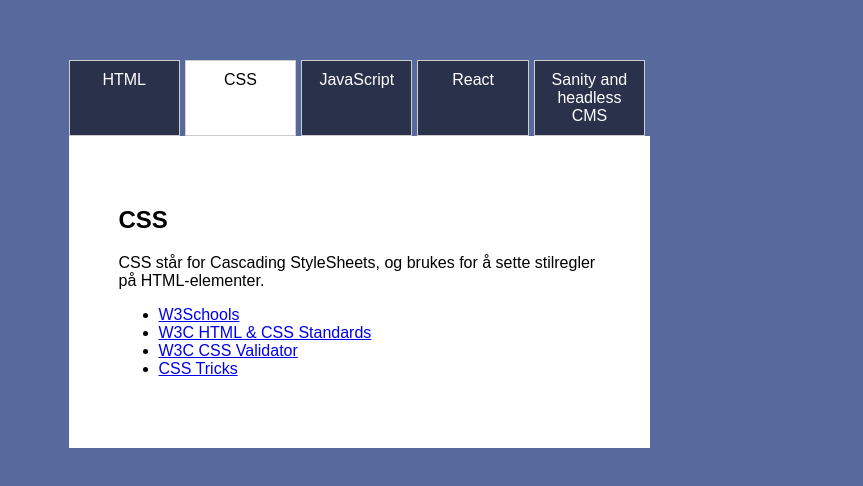
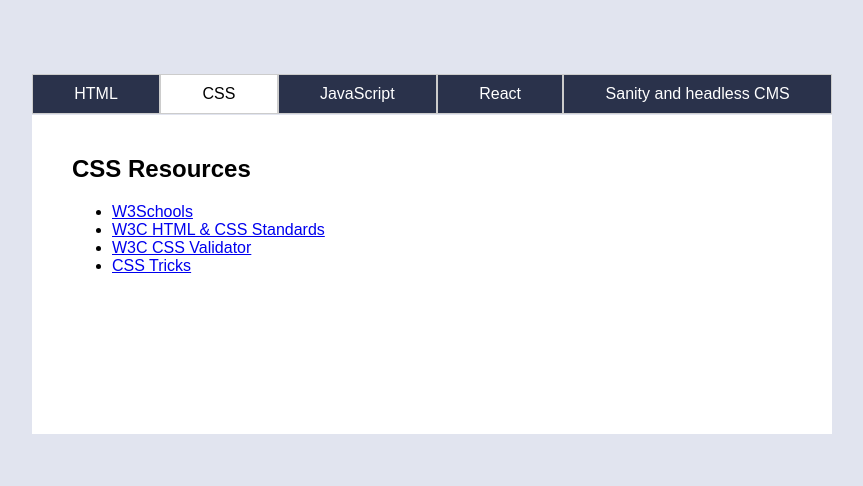
Before and after one commit to ezatjr/uin23ak3_resourceapp_group36, a React (Create React App) app: page /css in a window 1280 px wide. Shown: the part 146-632 px from the top of the page, without its empty margins (208-1071 px from the left). Built offline with nearby package versions, Linux system fonts and the light colour scheme.

Commit message:
resources.js Oppdatert og skjermrespons

```diff
--- a/src/App.js
+++ b/src/App.js
@@ -11,7 +11,7 @@ const App = () => {
   return (
     <Router>
       <Routes>
-      <Route path="/" element={<Layout><HTMLResources /></Layout>} />
+      <Route path="/" element={<Layout />} />
         <Route path="/html" element={<Layout><HTMLResources /></Layout>} />
         <Route path="/css" element={<Layout><CSSResources /></Layout>} />
         <Route path="/javascript" element={<Layout><JavaScriptResources /></Layout>} />
--- a/src/components/CSSResources.js
+++ b/src/components/CSSResources.js
@@ -2,20 +2,16 @@ import React from 'react'; //Importer react, noe som er nødvendig for å bruker
 import resources from '../resources'; //Henter filen resources.
 
 const HTMLResources = () => {
-  const Resource = resources.find(resource => resource.category === 'CSS'); //resources array brukes for å finne ressursen som tilhører kstergorien CSS ved hjelp av .find
-
+  const cssResources = resources.filter(resource => resource.category === 'css');
   return (
     <>
-      <h2>{Resource.category}</h2> {/* Overskriften viser kategorien til ressursen */}
-      <p>{Resource.text}</p> {/* P-tag som viser teksten til ressursen. */}
-
+      <h2>CSS Resources</h2>
       <ul>
-        {/* Mapper gjennom arrayen. Sources skal inneholde informasjon om ulike kilder til ressurser */}
-        {Resource.sources.map((source, index) => (
-          <li key={index}><a href={source.url}>{source.title}</a></li>
+        {cssResources.map((resource, index) => (
+          <li key={index}>
+            <a href={resource.url}>{resource.title}</a>
+          </li>
         ))}
-        {/* For hver kilde, blir det generert listeelement. Key Index brukes for å gi hvert <li> en unik nøkkel basert på indeksen i arrayen */}
-        {/* Inni hvert <li> er det også lagd en a href som er URL til kilden. */}
       </ul>
     </>
   );
--- a/src/components/HTMLResources.js
+++ b/src/components/HTMLResources.js
@@ -2,19 +2,21 @@ import React from 'react'; //Importer react, noe som er nødvendig for å bruker
 import resources from '../resources'; //Henter filen resources.
 
 const HTMLResources = () => {
-  const Resource = resources.find(resource => resource.category === 'HTML');
+  const htmlResources = resources.filter(resource => resource.category === 'html');
 
   return (
     <>
-      <h2>{Resource.category}</h2>
-      <p>{Resource.text}</p>
+      <h2>HTML Resources</h2>
       <ul>
-        {Resource.sources.map((source, index) => (
-          <li key={index}><a href={source.url}>{source.title}</a></li>
+        {htmlResources.map((resource, index) => (
+          <li key={index}>
+            <a href={resource.url}>{resource.title}</a>
+          </li>
         ))}
       </ul>
     </>
   );
+
 }
 
 export default HTMLResources;
--- a/src/components/JavaScriptResources.js
+++ b/src/components/JavaScriptResources.js
@@ -2,15 +2,15 @@ import React from 'react';
 import resources from '../resources';
 
 const HTMLResources = () => {
-  const Resource = resources.find(resource => resource.category === 'JavaScript');
-
+  const javascriptResources = resources.filter(resource => resource.category === 'javascript');
   return (
     <>
-      <h2>{Resource.category}</h2>
-      <p>{Resource.text}</p>
+      <h2>JavaScript Resources</h2>
       <ul>
-        {Resource.sources.map((source, index) => (
-          <li key={index}><a href={source.url}>{source.title}</a></li>
+        {javascriptResources.map((resource, index) => (
+          <li key={index}>
+            <a href={resource.url}>{resource.title}</a>
+          </li>
         ))}
       </ul>
     </>
--- a/src/components/Layout.scss
+++ b/src/components/Layout.scss
@@ -1,6 +1,6 @@
 body {
     font-family: 'Montserrat', sans-serif;
-    background-color: #58699D;
+    background-color: #E1E4EF;
     margin: 0;
     padding: 0;
     display: flex;
@@ -8,25 +8,28 @@ body {
     align-items: center;
     height: 100vh;
 }
+
 .container {
     background-color: #fff;
-    height: 60%;
-    width: 80%; /* Juster bredden på beholderen etter behov*/
-    max-width: 950px;
+    height: 45vh;
+    width: 800px;
+    padding: 0px;
+    margin: 20px;
     display: flex;
     flex-direction: column;
-}
+  }
 
 h1 {
     font-size: 2em;
 }
 
 main {
-    margin: 20px 0;
+    margin: 20px ;
+    height: 200px;
 }
 
 .tab-container {
-    background-color: #58699D;
+    background-color: #E1E4EF;
     display: flex;
     flex-direction: column;
     align-items: center;
@@ -37,30 +40,27 @@ main {
     margin: 0;
     padding: 0;
     display: flex;
-    justify-content: space-between; /* Fordel tappene jevnt over beholderen */
-    width: 100%; /* Sørg for at tappene tar hele bredden av beholderen */
+    justify-content: space-between;
+    width: 100%;
 }
 
+
 .tab-menu li {
-    flex-basis: calc(20% - 10px);
     background-color: #2A324B;
     border: 1px solid #ccc;
     padding: 10px;
-    margin-right: 5px;
+    margin-bottom: 1px;
     cursor: pointer;
     color: #fff;
     text-align: center;
+    flex-grow: 1;
 }
 
 .tab-menu li.active {
     background-color: #fff;
-    color: #000;
+    color: #000 !important;
 }
 
-.tab-menu li:active {
-    background-color: #fff;
-    color: black !important;
-}
 .tab-menu li a {
     color: inherit; /* Bruk foreldrenes farge*/
     text-decoration: none; /* Fjern understreking fra lenker */
@@ -75,5 +75,21 @@ main {
 }
 
 .resource-details {
-    margin: 50px;
+    margin: 20px;
 }
+
+@media only screen and (max-width: 768px) {
+    .container {
+        width: 90%; /* Adjusted width for smaller screens */
+        height: 65vh;
+    }
+    .tab-menu {
+        flex-wrap: wrap;
+    }
+
+    .tab-menu li {
+        flex-basis: calc(50% - 10px);
+        max-width: none;
+        margin-bottom: 10px;
+    }
+}
--- a/src/components/ReactResources.js
+++ b/src/components/ReactResources.js
@@ -2,15 +2,15 @@ import React from 'react';
 import resources from '../resources';
 
 const HTMLResources = () => {
-  const Resource = resources.find(resource => resource.category === 'React');
-
+  const reactResources = resources.filter(resource => resource.category === 'react');
   return (
     <>
-      <h2>{Resource.category}</h2>
-      <p>{Resource.text}</p>
+      <h2>React Resources</h2>
       <ul>
-        {Resource.sources.map((source, index) => (
-          <li key={index}><a href={source.url}>{source.title}</a></li>
+        {reactResources.map((resource, index) => (
+          <li key={index}>
+            <a href={resource.url}>{resource.title}</a>
+          </li>
         ))}
       </ul>
     </>
--- a/src/components/SanityResources.js
+++ b/src/components/SanityResources.js
@@ -2,15 +2,15 @@ import React from 'react';
 import resources from '../resources';
 
 const HTMLResources = () => {
-  const Resource = resources.find(resource => resource.category === 'Sanity and headless CMS');
-
+  const headless_cms_Resources = resources.filter(resource => resource.category === 'headless-cms');
   return (
     <>
-      <h2>{Resource.category}</h2>
-      <p>{Resource.text}</p>
+      <h2>Headless Cms Resources</h2>
       <ul>
-        {Resource.sources.map((source, index) => (
-          <li key={index}><a href={source.url}>{source.title}</a></li>
+        {headless_cms_Resources.map((resource, index) => (
+          <li key={index}>
+            <a href={resource.url}>{resource.title}</a>
+          </li>
         ))}
       </ul>
     </>
--- a/src/resources.js
+++ b/src/resources.js
@@ -1,97 +1,78 @@
 const resources = [
     {
-        category: "HTML",
-        text: "HTML står for HyperText Markup Language, og er et strukturspråk som brukes for å lage strukturer til nettside- og applikasjonsgrensesnitt.",
-        sources: [
+        title: "W3Schools",
+        url: "https://www.w3schools.com/html/",
+        category: "html"
+    },
     {
         title: "W3Schools",
-                url: "https://www.w3schools.com/html/"
+        url: "https://www.w3schools.com/css/",
+        category: "css"
+    },
+    {
+        title: "W3Schools",
+        url: "https://www.w3schools.com/js/",
+        category: "javascript"
+    },
+    {
+        title: "W3Schools",
+        url: "https://www.w3schools.com/REACT/DEFAULT.ASP",
+        category: "react"
     },
     {
         title: "HTML Living standard",
-                url: "https://html.spec.whatwg.org/multipage/"
+        url: "https://html.spec.whatwg.org/multipage/",
+        category: "html"
     },
     {
         title: "HTML.com Tutorials",
-                url: "https://html.com/"
-            },
-        ]
-    },
-    {
-        category: "CSS",
-        text: "CSS står for Cascading StyleSheets, og brukes for å sette stilregler på HTML-elementer.",
-        sources: [
-            {
-                title: "W3Schools",
-                url: "https://www.w3schools.com/css/"
+        url: "https://html.com/",
+        category: "html"
     },
     {
         title: "W3C HTML & CSS Standards",
-                url: "https://www.w3.org/standards/webdesign/htmlcss.html"
+        url: "https://www.w3.org/standards/webdesign/htmlcss.html",
+        category: "css"
     },
     {
         title: "W3C CSS Validator",
-                url: "https://jigsaw.w3.org/css-validator/"
+        url: "https://jigsaw.w3.org/css-validator/",
+        category: "css"
     },
     {
         title: "CSS Tricks",
-                url: "https://css-tricks.com/"
-            },
-        ]
-    },
-    {
-        category: "JavaScript",
-        text: "JavaScript er et scriptspråk basert på EcmaScript. JavaScript kjører direkte i nettleseren, og brukes ofte til å manipulere HTML og CSS i webgrensnesnitt.",
-        sources: [
-            {
-                title: "W3Schools",
-                url: "https://www.w3schools.com/js/"
+        url: "https://css-tricks.com/",
+        category: "css"
     },
     {
         title: "MDN Web Docs",
-                url: "https://developer.mozilla.org/en-US/docs/Web/JavaScript"
+        url: "https://developer.mozilla.org/en-US/docs/Web/JavaScript",
+        category: "javascript"
     },
     {
         title: "How to read JavaScript Documentation",
-                url: "https://www.youtube.com/watch?v=O3iR-CIufKM"
-            },
-        ]
+        url: "https://www.youtube.com/watch?v=O3iR-CIufKM",
+        category: "javascript"
     },
     {
-        category: "React",
-        text: "React er et rammeverk bygget i JavaScript. React bruker komponenter og states for å lage en levende frontend.",
-        sources: [
-            {
         title: "React documentation",
-                url: "https://reactjs.org/docs/getting-started.html"
+        url: "https://reactjs.org/docs/getting-started.html",
+        category: "react"
     },
     {
-                title: "W3Schools",
-                url: "https://www.w3schools.com/REACT/DEFAULT.ASP"
-            },
-            {
-                title: "How to read JavaScript Documentation",
-                url: "https://www.youtube.com/watch?v=O3iR-CIufKM"
-            },
-        ]
-    },
-    {
-        category: "Sanity and headless CMS",
-        text: "Sanity er et headless CMS som står for innholdsadministrasjon. Innhold hentes inn i applikasjoner via GROQ-spørringer.",
-        sources: [
-            {
         title: "Sanity documentation",
-                url: "https://www.sanity.io/docs"
+        url: "https://www.sanity.io/docs",
+        category: "headless-cms"
     },
     {
         title: "OnCrawl: a beginners guide to headless CMS",
-                url: "https://www.oncrawl.com/technical-seo/beginners-guide-headless-cms/"
+        url: "https://www.oncrawl.com/technical-seo/beginners-guide-headless-cms/",
+        category: "headless-cms"
     },
     {
         title: "Section.io: Getting started with Sanity CMS",
-                url: "https://www.section.io/engineering-education/getting-started-with-sanity-cms/"
-            },
-        ]
-    },
+        url: "https://www.section.io/engineering-education/getting-started-with-sanity-cms/",
+        category: "headless-cms"
+    }
 ];
 export default resources;
```
Lines whose indentation alone changed are shown as unchanged.
